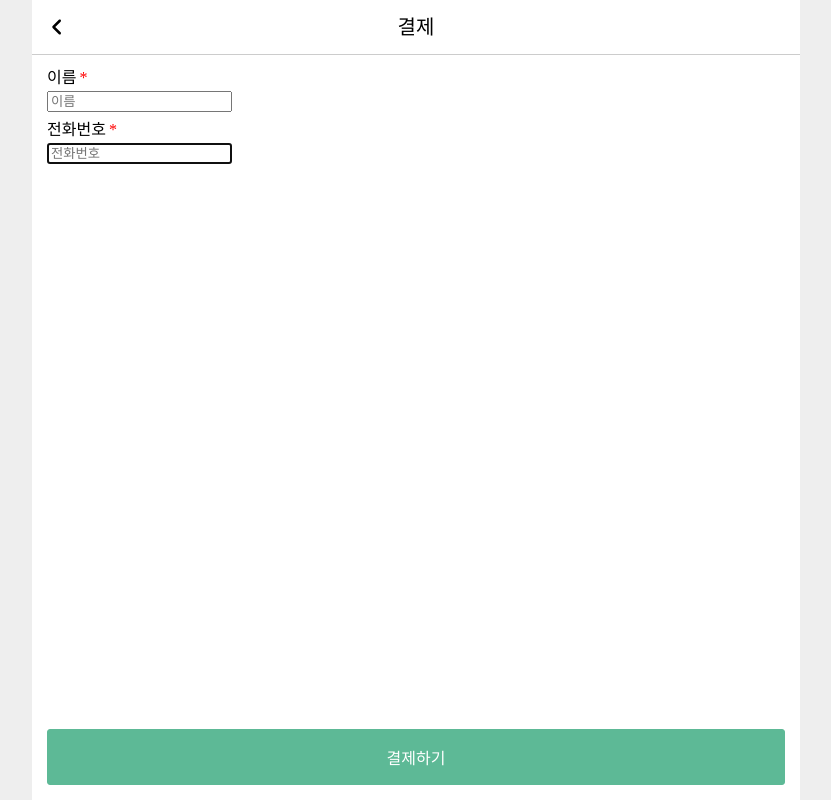
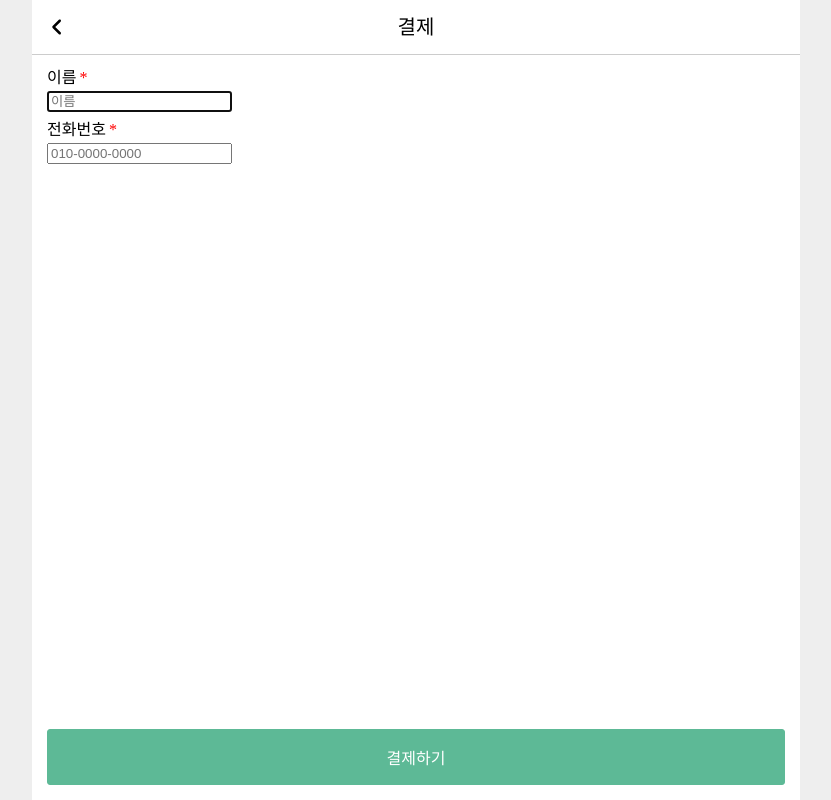
Before and after one commit to y007in/FilmZIP, a React (Create React App) app: page /order in a window 1280 px wide. Shown: the whole page, without its empty margins (224-1055 px from the left). Built offline with nearby package versions, Linux system fonts and the light colour scheme.

Commit message:
fix : form 속성 추가 및 수정

```diff
--- a/src/components/Button/Button.js
+++ b/src/components/Button/Button.js
@@ -1,6 +1,6 @@
-const Button = ({ text, type, onClick }) => {
-  const btnType = ['brand', 'brandSolid', 'full'].includes(type)
-    ? type
+const Button = ({ text, styleType, onClick }) => {
+  const btnType = ['brand', 'brandSolid', 'full'].includes(styleType)
+    ? styleType
     : 'brandSolid';
   return (
     <button className={['btn', `${btnType} `].join(' ')} onClick={onClick}>
--- a/src/components/MovieList/MovieList.js
+++ b/src/components/MovieList/MovieList.js
@@ -50,7 +50,7 @@ const MovieList = ({ list, onClick }) => {
           {onClick && (
             <Button
               text={'구매하기'}
-              type={'brand'}
+              StyleType={'brand'}
               onClick={() => console.log(item.title)}
             />
           )}
--- a/src/pages/Order/Order.js
+++ b/src/pages/Order/Order.js
@@ -5,20 +5,46 @@ import FormControl from '../../components/FormControl/FormControl';
 import Page from '../../components/Page/Page';
 
 const Order = () => {
+  const handleSubmit = e => {
+    e.preventDefault();
+    console.log('submit');
+  };
   return (
     <div className="Order">
       <Page
         header={<Header header={'결제'} back />}
-        footer={<Button type={'full'} text={'결제하기'} />}
+        footer={
+          <Button
+            styleType={'full'}
+            text={'결제하기'}
+            form="orderForm"
+            type="submit"
+            onClick={handleSubmit}
+          />
+        }
       >
-        <div className="forms">
-          <FormControl label={'이름'} required>
-            <input type="text" placeholder="이름" autoFocus />
+        <form className="forms" id="orderForm">
+          <FormControl label={'이름'} htmlFor={'userName'} required>
+            <input
+              type="text"
+              id="userName"
+              name="userName"
+              placeholder="이름"
+              autoFocus
+              required
+            />
           </FormControl>
-          <FormControl label={'전화번호'} required>
-            <input type="text" placeholder="전화번호" autoFocus />
-          </FormControl>{' '}
-        </div>
+          <FormControl label={'전화번호'} htmlFor={'userTel'} required>
+            <input
+              type="text"
+              id="userTel"
+              name="userTel"
+              placeholder="010-0000-0000"
+              pattern="^\d{2,3}-\d{3,4}-\d{4}$"
+              required
+            />
+          </FormControl>
+        </form>
       </Page>
     </div>
   );
--- a/src/pages/ShoppingList/ShoppingList.js
+++ b/src/pages/ShoppingList/ShoppingList.js
@@ -21,7 +21,7 @@ const ShoppingList = () => {
         header={<Header header={'장바구니'} back />}
         footer={
           <Button
-            type={'full'}
+            styleType={'full'}
             text={'주문하기'}
             onClick={() => navigate('/order')}
           />
```
